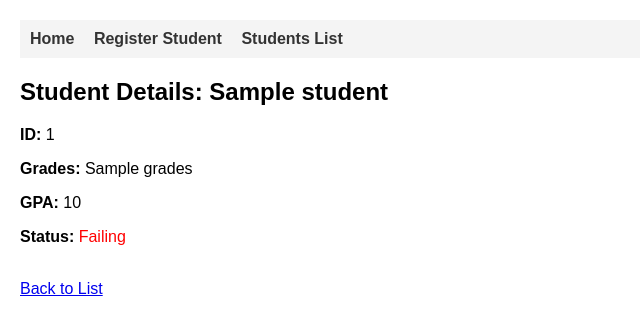
After one commit to roaa-kittaneh/Python-Advanced, a Flask app: template templates/student_detail.html in a window 1280 px wide. The commit adds this page. Shown: the top 335 px of the page, without its empty margins (0-640 px from the left). Run offline with Flask 3, Linux system fonts and the light colour scheme; the template is opened without the code that fills it: most values are stand-ins (such as "Sample title", 1, 10 or a date in 2020).

Commit message:
task 5: mini project

```diff
--- a/app.py
+++ b/app.py
@@ -1,23 +1,24 @@
 from flask import Flask, render_template, request, redirect, url_for
-#كلاس الطالب في التاسك الأول!
 from stu_co.student import Student
 
 app = Flask(__name__)
 
 registered_students = []
 
-@app.route('/', methods=['GET', 'POST'])
+# 1.home page
+@app.route('/')
+def home():
+    return render_template('index.html')
+
+# 2. صفحة التسجيل
+@app.route('/register', methods=['GET', 'POST'])
 def register():
     if request.method == 'POST':
         student_id = int(request.form.get('student_id'))
         name = request.form.get('name')
         grades_str = request.form.get('grades')
 
-        if grades_str:
-            grades = [int(g.strip()) for g in grades_str.split(',')]
-        else:
-            grades = []
-
+        grades = [int(g.strip()) for g in grades_str.split(',')] if grades_str else []
         new_student = Student(student_id, name, grades)
         registered_students.append(new_student)
 
@@ -25,10 +26,18 @@ def register():
 
     return render_template('register.html')
 
-# المسار الثاني: عرض جميع الطلاب
+# 3. صفحة عرض كل الطلاب
 @app.route('/students')
 def list_students():
     return render_template('students.html', students=registered_students)
 
+@app.route('/student/<int:student_id>')
+def student_detail(student_id):
+    student_found = next((s for s in registered_students if s.student_id == student_id), None)
+
+    if student_found:
+        return render_template('student_detail.html', student=student_found)
+    return "Student not found", 404
+
 if __name__ == '__main__':
     app.run(debug=True)
--- /dev/null
+++ b/templates/base.html
@@ -0,0 +1,21 @@
+<!DOCTYPE html>
+<html>
+<head>
+    <title>Student Portal</title>
+    <style>
+        body { font-family: Arial, sans-serif; margin: 20px; }
+        nav { background-color: #f4f4f4; padding: 10px; margin-bottom: 20px; }
+        nav a { margin-right: 15px; text-decoration: none; color: #333; font-weight: bold; }
+    </style>
+</head>
+<body>
+    <nav>
+        <a href="/">Home</a>
+        <a href="/register">Register Student</a>
+        <a href="/students">Students List</a>
+    </nav>
+
+    {% block content %}
+    {% endblock %}
+</body>
+</html>
--- /dev/null
+++ b/templates/index.html
@@ -0,0 +1,5 @@
+{% extends "base.html" %}
+{% block content %}
+    <h1>Welcome to Flask Student Portal v1 </h1>
+    <p>Use the navigation bar above to register new students or view the list of registered students.</p>
+{% endblock %}
--- /dev/null
+++ b/templates/student_detail.html
@@ -0,0 +1,17 @@
+{% extends "base.html" %}
+{% block content %}
+    <h2>Student Details: {{ student.name }}</h2>
+    <p><strong>ID:</strong> {{ student.student_id }}</p>
+    <p><strong>Grades:</strong> {{ student.grades }}</p>
+    <p><strong>GPA:</strong> {{ student.gpa | round(2) }}</p>
+
+    <p><strong>Status:</strong>
+        {% if student.is_passing(student.gpa) %}
+            <span style="color: green;">Passing</span>
+        {% else %}
+            <span style="color: red;">Failing</span>
+        {% endif %}
+    </p>
+    <br>
+    <a href="/students">Back to List</a>
+{% endblock %}
```
Also changed, not shown: templates/register.html (+5 -12 lines), templates/students.html (+5 -12 lines), test_app.py (added, +13 -0 lines), test_stu.py (deleted, +0 -12 lines).
